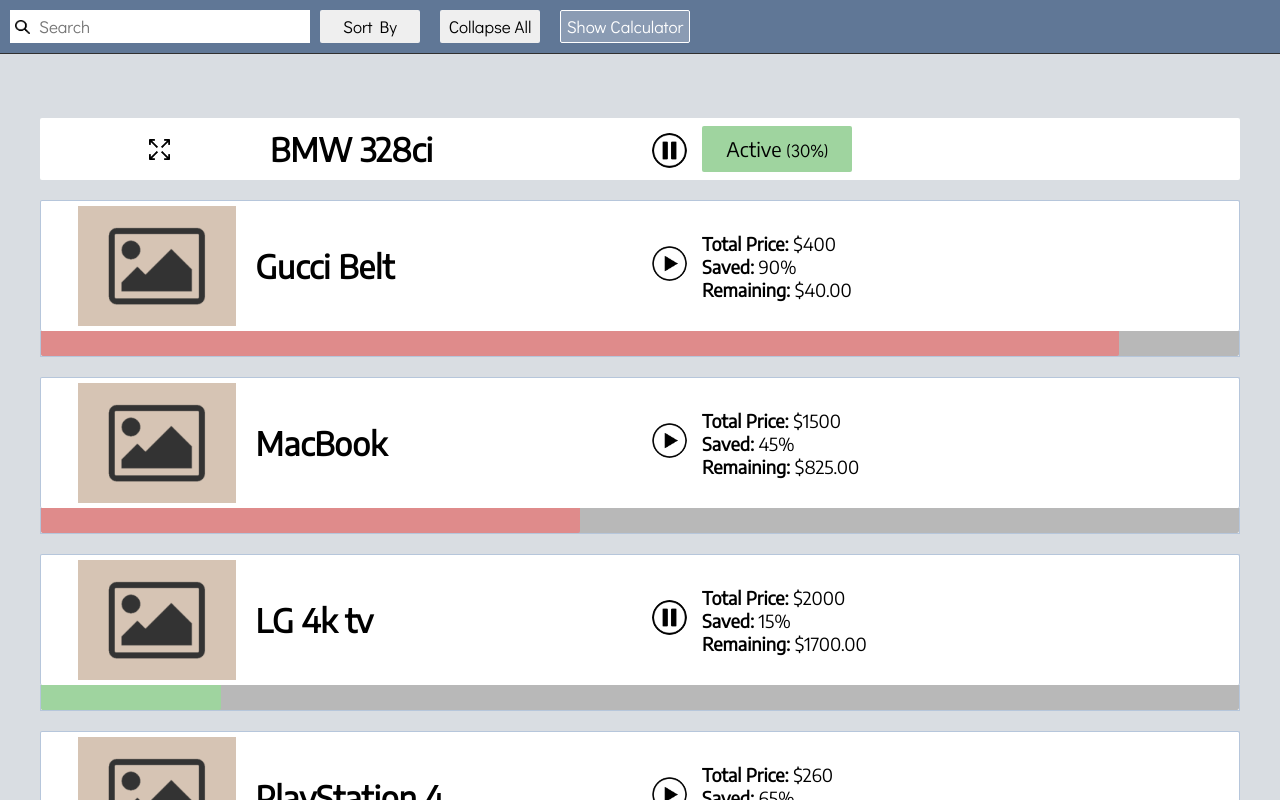
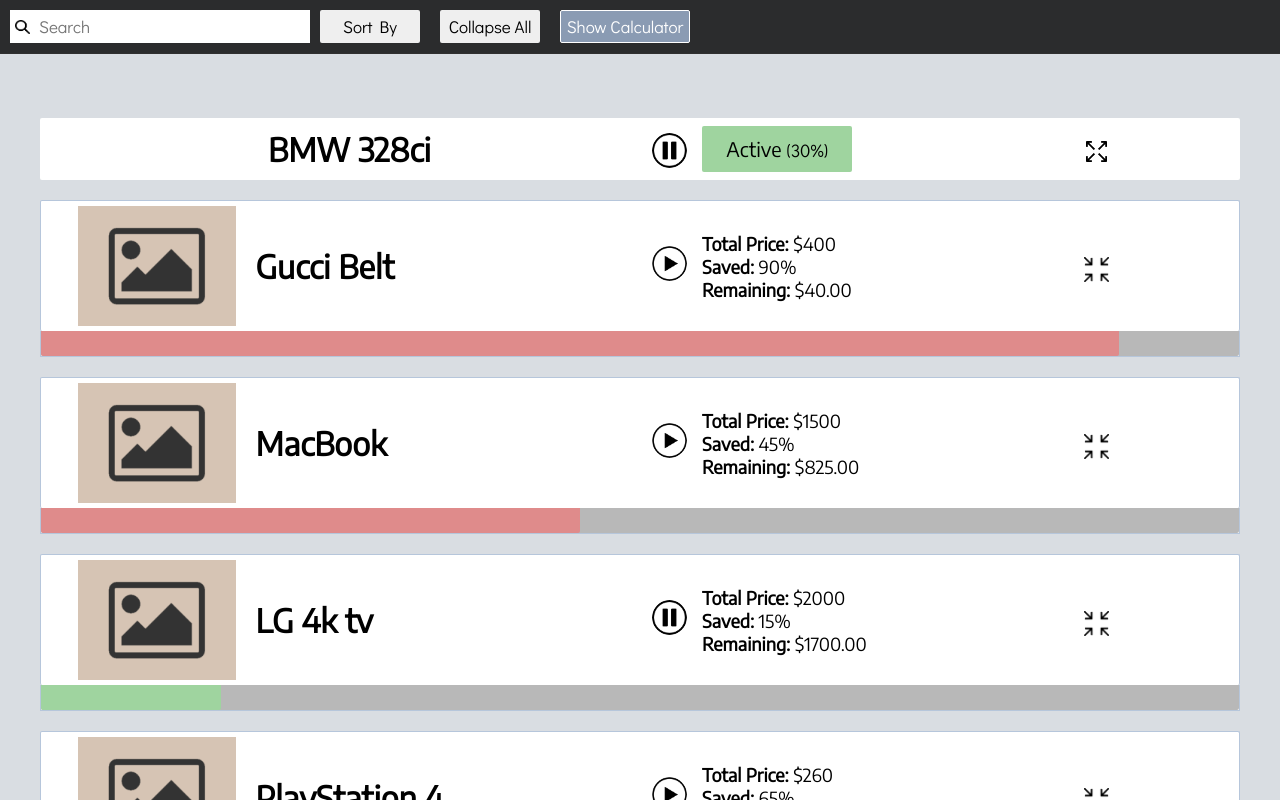
Before and after one commit to ecarlson1201/reel-test, a React (Create React App) app: page / in a window 1280 px wide. Both pictures are taken after a click on the element 640 px from the left and 183 px from the top of the page. Shown: the top 800 px of the page. Built offline with nearby package versions, Linux system fonts and the light colour scheme.

Commit message:
added collapse icon

```diff
--- a/src/components/Item.css
+++ b/src/components/Item.css
@@ -78,6 +78,12 @@
     padding: 0px !important;
 }
 
+.collapse-icon{
+    visibility: hidden;
+    max-width: 25px;
+    max-height: 25px;
+}
+
 @keyframes progress {
     from {
         width: 0;
@@ -91,6 +97,13 @@
 }
 
 @media only screen and (min-width: 600px) {
+    .collapse-icon{
+        visibility: initial;
+        margin-top: 25px;
+        margin-right: 98px;
+        float: right;
+    }
+
     .Active, .Paused{
         margin-top: 15px;
         margin-bottom: 15px;
--- a/src/components/Item.js
+++ b/src/components/Item.js
@@ -1,12 +1,14 @@
 import React from 'react';
 import { connect } from 'react-redux';
 
-import { changeStatus, changeExpand } from '../actions'
+import { changeStatus, changeExpand } from '../actions';
 
-import placeholder from '../assets/placeholder.png'
-import StatusButton from './statusButton'
+import placeholder from '../assets/placeholder.png';
+import StatusButton from './statusButton';
 
-import './item.css'
+import collapseIcon from '.././assets/collapse-icon.png';
+
+import './item.css';
 
 export class Item extends React.Component {
     changeStatus(index) {
@@ -50,6 +52,7 @@
                             <span className='percentSaved'><strong>Saved:</strong> {this.props.percentSaved}%</span>
                             <span className='percentSaved'><strong>Remaining:</strong> ${progressCalc(this.props.index)}</span>
                         </div>
+                        <img className='collapse-icon' src={collapseIcon} alt="collapse-icon"/>
                     </div>
                 </div>
                 <div className='row progressSection'>
--- a/src/components/ItemPreview.css
+++ b/src/components/ItemPreview.css
@@ -9,7 +9,7 @@
     font-size: large;
 }
 
-#expand-icon{
+.expand-icon{
     visibility: hidden;
     max-width: 21px;
     max-height: 21px;
@@ -48,14 +48,15 @@
     .previewHeader{
         text-align: left;
         display: inline-block;
+        margin-left: 195px;
     }
 
-    #expand-icon{
+    .expand-icon{
         visibility: initial;
-        display: inline-block;
         margin-top: 20px;
         margin-right: 100px;
         margin-left: 76px;
+        float: right;
     }
 
     .previewHeaderContainer{
--- a/src/components/ItemPreview.js
+++ b/src/components/ItemPreview.js
@@ -17,12 +17,12 @@
             <div className='itemContainer'>
                 <div className='row itemPreview' onClick={() => this.changeExpand(this.props)}>
                     <div className='col-6 previewHeaderContainer'>
-                        <img id='expand-icon' src={expandIcon} alt="expand-icon"/>
                         <h1 className='previewHeader'>{this.props.name}</h1>
                     </div>
                     <div className='col-6 statusSection'>
                         <StatusButton item={this.props} />
                         <div className={this.props.status}>{this.props.status} <span className='percent-header'>({this.props.percentSaved}%)</span></div>
+                        <img className='expand-icon' src={expandIcon} alt="expand-icon"/>
                     </div>
                 </div>
             </div>
--- a/src/components/nav.css
+++ b/src/components/nav.css
@@ -81,7 +81,7 @@
     z-index: 1;
     top: 0;
     left: 0;
-    background-color: #607796;
+    background-color: #2b2c2d;
     }
 
   .search{
```
Also changed, not shown: src/assets/collapse-icon.png (added).
